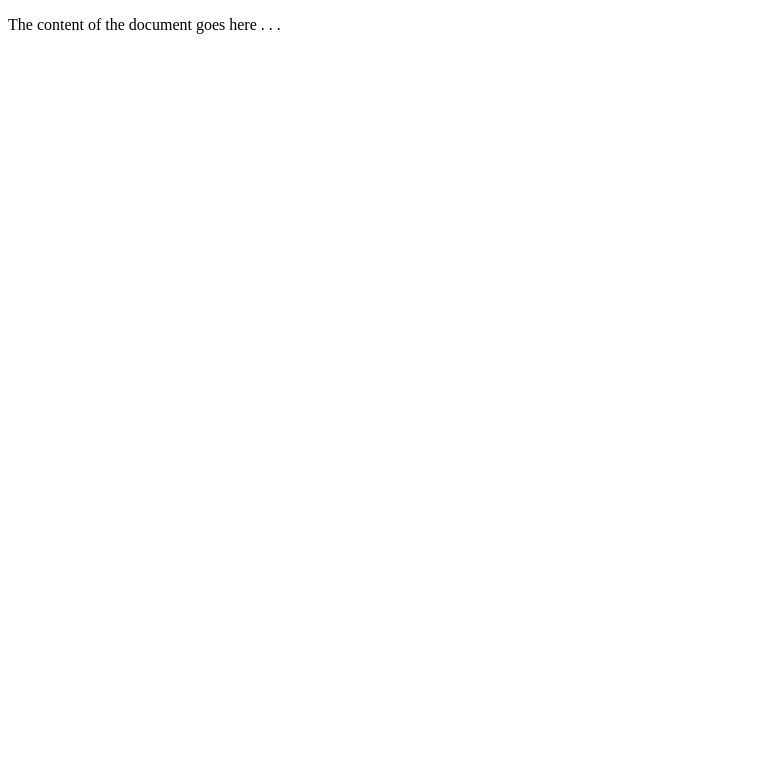
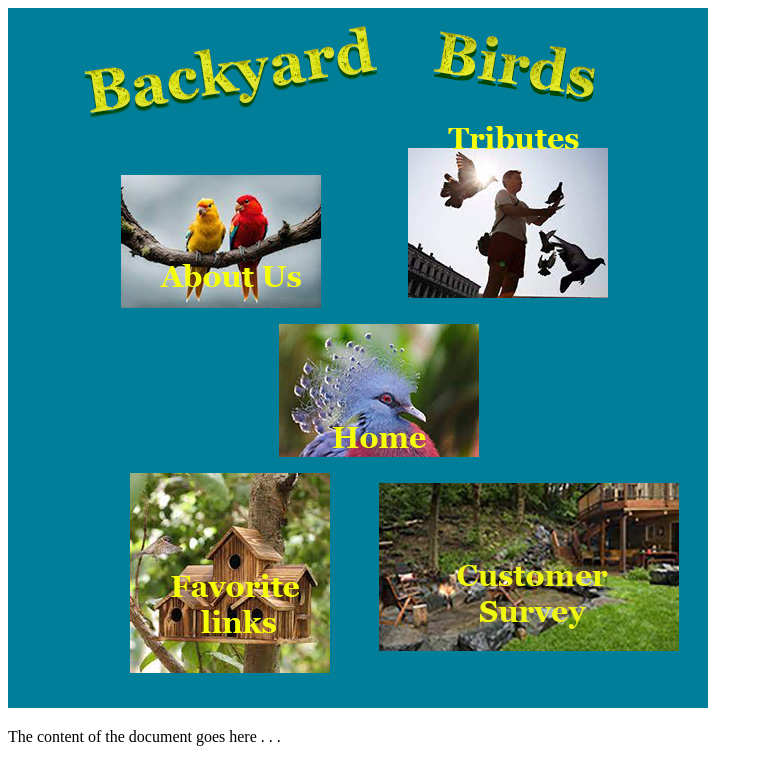
Before and after one commit to Blop31971/Web-Dev-Practice, a plain HTML site: page Project 5/start/Index.html in a window 1280 px wide. Shown: the whole page, without its empty margins (0-763 px from the left). Drawn offline with Linux system fonts and the light colour scheme.

Commit message:
Add files via upload

```diff
--- a/Project 5/start/Index.html
+++ b/Project 5/start/Index.html
@@ -4,7 +4,7 @@
 <meta charset="UTF-8">
 <title>Untitled Document</title>
 </head>
-
+<a><img src="Banner/ImageMap.jpg" alt="imagemap" width="700" height="700"></a>
 <body>
 
 <p>
```
Also changed, not shown: Project 5/start/Banner/ImageMap.jpg (added), 1 other file.
